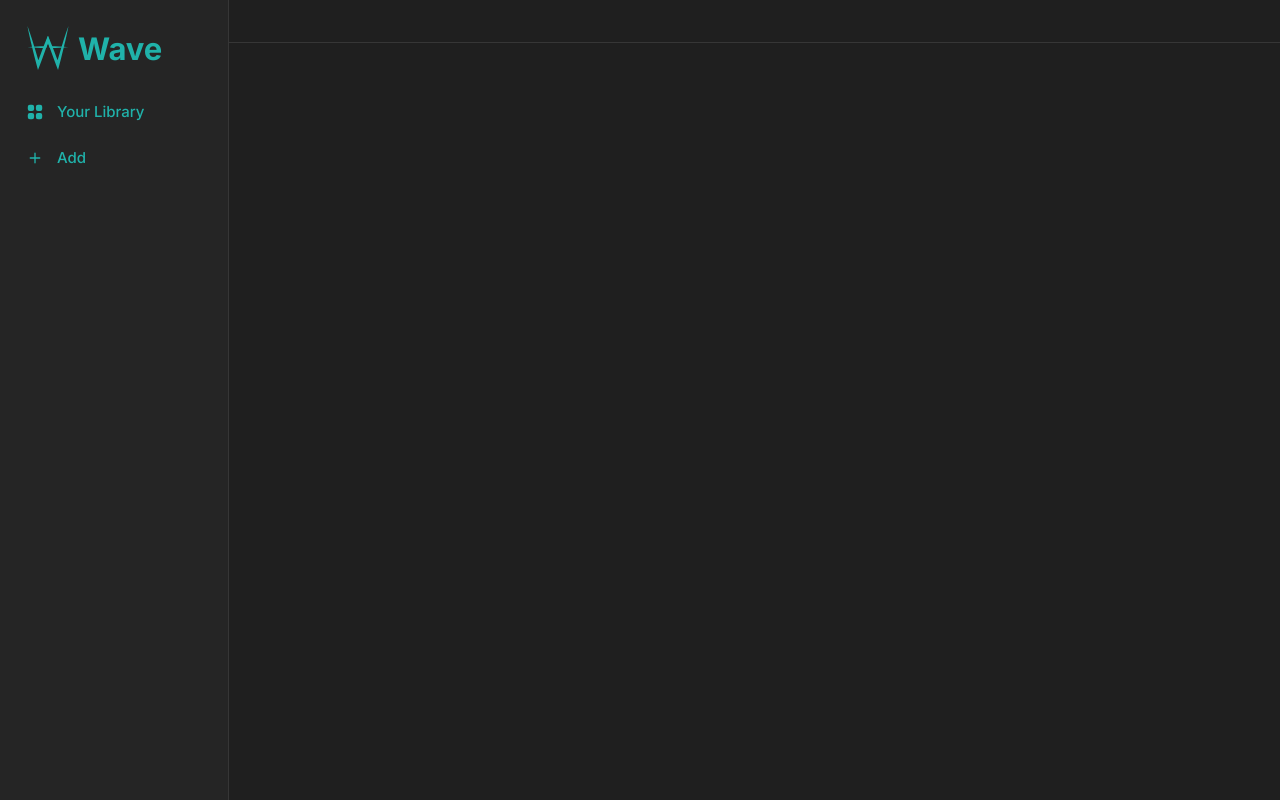
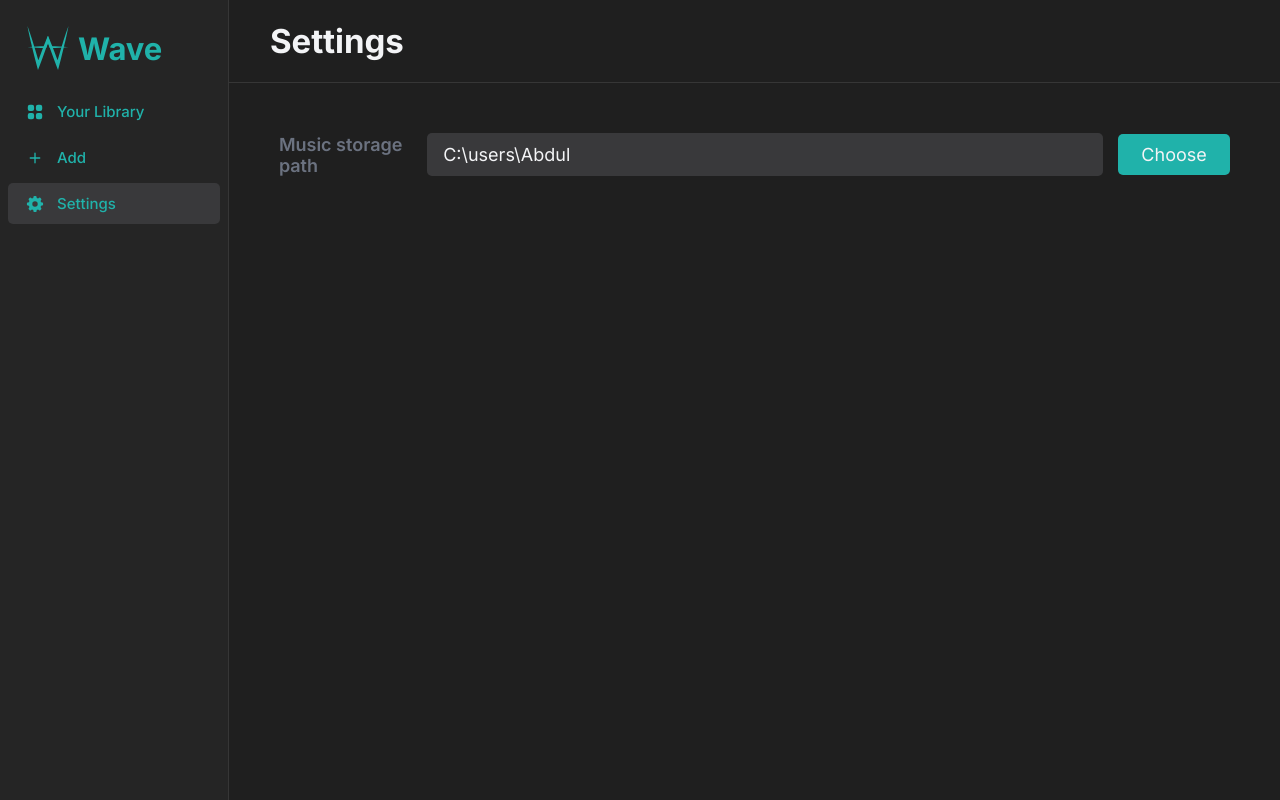
Before and after one commit to Kokapuk/wave, a Vue app: page /settings in a window 1280 px wide. Built offline with nearby package versions, Linux system fonts and the light colour scheme.

Commit message:
Many changes

```diff
--- a/src/assets/main.css
+++ b/src/assets/main.css
@@ -9,8 +9,7 @@ body,
 
 .button {
   font-size: 18px;
-  padding: 5px 15px;
-  width: min-content;
+  padding: 10px 20px;
   cursor: pointer;
   background-color: rgb(var(--accent));
   border-radius: var(--b-radius);
--- /dev/null
+++ b/src/components/Icons/Gear.vue
@@ -0,0 +1,8 @@
+<template>
+  <svg xmlns="http://www.w3.org/2000/svg" viewBox="0 0 20 20" fill="currentColor" class="icon">
+    <path
+      fill-rule="evenodd"
+      d="M8.34 1.804A1 1 0 019.32 1h1.36a1 1 0 01.98.804l.295 1.473c.497.144.971.342 1.416.587l1.25-.834a1 1 0 011.262.125l.962.962a1 1 0 01.125 1.262l-.834 1.25c.245.445.443.919.587 1.416l1.473.294a1 1 0 01.804.98v1.361a1 1 0 01-.804.98l-1.473.295a6.95 6.95 0 01-.587 1.416l.834 1.25a1 1 0 01-.125 1.262l-.962.962a1 1 0 01-1.262.125l-1.25-.834a6.953 6.953 0 01-1.416.587l-.294 1.473a1 1 0 01-.98.804H9.32a1 1 0 01-.98-.804l-.295-1.473a6.957 6.957 0 01-1.416-.587l-1.25.834a1 1 0 01-1.262-.125l-.962-.962a1 1 0 01-.125-1.262l.834-1.25a6.957 6.957 0 01-.587-1.416l-1.473-.294A1 1 0 011 10.68V9.32a1 1 0 01.804-.98l1.473-.295c.144-.497.342-.971.587-1.416l-.834-1.25a1 1 0 01.125-1.262l.962-.962A1 1 0 015.38 3.03l1.25.834a6.957 6.957 0 011.416-.587l.294-1.473zM13 10a3 3 0 11-6 0 3 3 0 016 0z"
+      clip-rule="evenodd" />
+  </svg>
+</template>
--- a/src/components/NavigationBar.vue
+++ b/src/components/NavigationBar.vue
@@ -7,6 +7,7 @@
     <div class="links">
       <RouterLink class="nav-link" to="/"><Squares class="nav-link-icon" /> Your Library</RouterLink>
       <RouterLink class="nav-link" to="/add"><Plus class="nav-link-icon" /> Add</RouterLink>
+      <RouterLink class="nav-link" to="/settings"><Gear class="nav-link-icon" /> Settings</RouterLink>
     </div>
   </div>
 </template>
@@ -14,6 +15,7 @@
 <script setup lang="ts">
 import Logo from './Icons/Logo.vue';
 import Plus from './Icons/Plus.vue';
+import Gear from './Icons/Gear.vue';
 import Squares from './Icons/Squares.vue';
 </script>
 
--- a/src/components/Track.vue
+++ b/src/components/Track.vue
@@ -3,7 +3,7 @@
     <button
       @click="() => (usePlayerStore().currentTrackId = track.id)"
       class="track-cover"
-      :style="{ backgroundImage: `url(${props.track.cover})` }">
+      :style="{ backgroundImage: `url('file://${replaceAll(props.track.cover, '\\', '/')}')` }">
       <CirclePlay class="play-icon" />
     </button>
     <span :class="['track-name', { active: props.track.id === usePlayerStore().currentTrackId }]">{{ props.track.name }}</span>
@@ -23,6 +23,14 @@ interface IProps {
 }
 
 const props = defineProps<IProps>();
+
+function replaceAll(str: string, strToReplace: string, strToReplaceWith: string): string {
+  while (str.includes(strToReplace)) {
+    str = str.replace(strToReplace, strToReplaceWith);
+  }
+
+  return str;
+}
 </script>
 
 <style scoped>
--- a/src/router/index.ts
+++ b/src/router/index.ts
@@ -17,6 +17,12 @@ const router = createRouter({
       meta: { title: 'Add' },
       component: () => import('../views/AddView.vue'),
     },
+    {
+      path: '/settings',
+      name: 'settings',
+      meta: { title: 'Settings' },
+      component: () => import('../views/SettingsView.vue'),
+    },
   ],
 });
 
--- a/src/stores/player.ts
+++ b/src/stores/player.ts
@@ -11,26 +11,30 @@ export const usePlayerStore = defineStore('player', () => {
   const audioVolume = ref(0.03);
 
   function getTrackList(): ITrack[] {
-    // let tracks = localStorage.getItem('tracks');
+    let tracks = localStorage.getItem('tracks');
 
-    // if (tracks === null) return [];
-    // else return JSON.parse(tracks);
-    return [
-      {
-        id: '0',
-        audio: 'https://muzek.net/uploads/music/2020/05/Antoha_MS_Uspej_poznat.mp3',
-        cover: 'https://images.genius.com/58689fe94ab0e6641c81f97e1b965f2b.1000x1000x1.jpg',
-        name: 'Успей познать',
-        author: 'Антоха МС',
-      },
-      {
-        id: '1',
-        audio: 'https://mezzoforte.ru/s/artist/301730-george_michael_last_christmas.mp3',
-        cover: 'https://cdns-images.dzcdn.net/images/cover/02a714c827c267c60b3d3d99ab4499a4/500x500.jpg',
-        name: 'Last Christmas',
-        author: 'Wham!',
-      },
-    ];
+    if (tracks === null) return [];
+    else return JSON.parse(tracks);
+    // return [
+    //   {
+    //     id: '0',
+    //     audio: 'https://muzek.net/uploads/music/2020/05/Antoha_MS_Uspej_poznat.mp3',
+    //     cover: 'https://images.genius.com/58689fe94ab0e6641c81f97e1b965f2b.1000x1000x1.jpg',
+    //     name: 'Успей познать',
+    //     author: 'Антоха МС',
+    //   },
+    //   {
+    //     id: '1',
+    //     audio: 'https://mezzoforte.ru/s/artist/301730-george_michael_last_christmas.mp3',
+    //     cover: 'https://cdns-images.dzcdn.net/images/cover/02a714c827c267c60b3d3d99ab4499a4/500x500.jpg',
+    //     name: 'Last Christmas',
+    //     author: 'Wham!',
+    //   },
+    // ];
+  }
+
+  function setTrackList(tracks: ITrack[]) {
+    localStorage.setItem('tracks', JSON.stringify(tracks));
   }
 
   function getTrackById(id: string): ITrack {
@@ -81,6 +85,7 @@ export const usePlayerStore = defineStore('player', () => {
     audioCurrentTime,
     audioVolume,
     getTrackList,
+    setTrackList,
     getTrackById,
     getPreviousTrack,
     getNextTrack,
--- a/src/views/AddView.vue
+++ b/src/views/AddView.vue
@@ -7,17 +7,17 @@
 
     <div class="param-container">
       <span class="param-title">Cover</span>
-      <input v-model="cover" type="url" class="param-input" />
+      <input v-model="cover" type="url" class="param-input" required />
     </div>
 
     <div class="param-container">
       <span class="param-title">Name</span>
-      <input v-model="name" type="text" class="param-input" />
+      <input v-model="name" type="text" class="param-input" required />
     </div>
 
     <div class="param-container">
       <span class="param-title">Author</span>
-      <input v-model="author" type="text" class="param-input" />
+      <input v-model="author" type="text" class="param-input" required />
     </div>
 
     <button style="align-self: flex-end" class="button" type="submit">Add</button>
@@ -27,6 +27,8 @@
 <script lang="ts" setup>
 import { ref } from 'vue';
 import { uid } from 'uid';
+import { usePlayerStore } from '../stores/player';
+import type { ITrack } from '@/types';
 const Downloader = require('nodejs-file-downloader');
 const { app } = require('@electron/remote');
 const path = require('path');
@@ -38,10 +40,12 @@ const name = ref<string>('');
 const author = ref<string>('');
 
 async function submitHandle() {
-  const trackPath = path.join(app.getPath('userData'), 'music', uid(12));
+  const trackId = uid(12);
+  const trackPath = path.join(app.getPath('userData'), 'music', trackId);
+  let downloadSuccesfull = true;
 
-  const downloader = new Downloader({
-    url: 'https://muzek.net/uploads/music/2020/05/Antoha_MS_Uspej_poznat.mp3',
+  let downloader = new Downloader({
+    url: audio.value,
     directory: trackPath,
   });
 
@@ -51,7 +55,39 @@ async function submitHandle() {
     fs.copyFileSync(filePath, path.join(trackPath, 'audio.mp3'));
     fs.unlinkSync(filePath);
   } catch (error) {
-    console.log('Download failed', error);
+    console.log('Audio download failed', error);
+    downloadSuccesfull = false;
+  }
+
+  downloader = new Downloader({
+    url: cover.value,
+    directory: trackPath,
+  });
+
+  try {
+    const { filePath } = await downloader.download();
+
+    fs.copyFileSync(filePath, path.join(trackPath, 'cover.png'));
+    fs.unlinkSync(filePath);
+  } catch (error) {
+    console.log('Cover download failed', error);
+    downloadSuccesfull = false;
+  }
+
+  if (downloadSuccesfull) {
+    const track: ITrack = {
+      id: trackId,
+      audio: path.join(trackPath, 'audio.mp3'),
+      cover: path.join(trackPath, 'cover.png'),
+      name: name.value,
+      author: author.value,
+    };
+
+    usePlayerStore().setTrackList([track, ...usePlayerStore().getTrackList()]);
+    fs.writeFileSync(
+      path.join(app.getPath('userData'), 'music', 'import-data.json'),
+      JSON.stringify([track, ...usePlayerStore().getTrackList()])
+    );
   }
 }
 </script>
--- /dev/null
+++ b/src/views/SettingsView.vue
@@ -0,0 +1,51 @@
+<template>
+  <div class="settings-container">
+    <div class="param-container">
+      <span class="param-title">Music storage path</span>
+      <input :value="musicStoragePath" class="param-input" readonly />
+      <button class="button">Choose</button>
+    </div>
+  </div>
+</template>
+
+<script setup lang="ts">
+import { ref } from 'vue';
+
+const musicStoragePath = ref('C:\\users\\Abdul');
+</script>
+
+<style scoped>
+.settings-container {
+  display: flex;
+  padding: 50px;
+  flex-direction: column;
+  gap: 25px;
+}
+
+.param-container {
+  display: flex;
+  align-items: center;
+  gap: 15px;
+}
+
+.param-title {
+  color: rgb(var(--font-color-dark));
+  font-size: 18px;
+  width: 20%;
+  font-weight: 600;
+}
+
+.param-input {
+  font-size: 18px;
+  padding: 10px 15px;
+  width: 100%;
+  border-radius: var(--b-radius);
+  background-color: rgb(var(--light-gray));
+  border: 1px solid transparent;
+  transition: var(--transition);
+}
+
+.button {
+  width: 15%;
+}
+</style>
```
Also changed, not shown: src/stores/settings.ts (added, +13 -0 lines).
